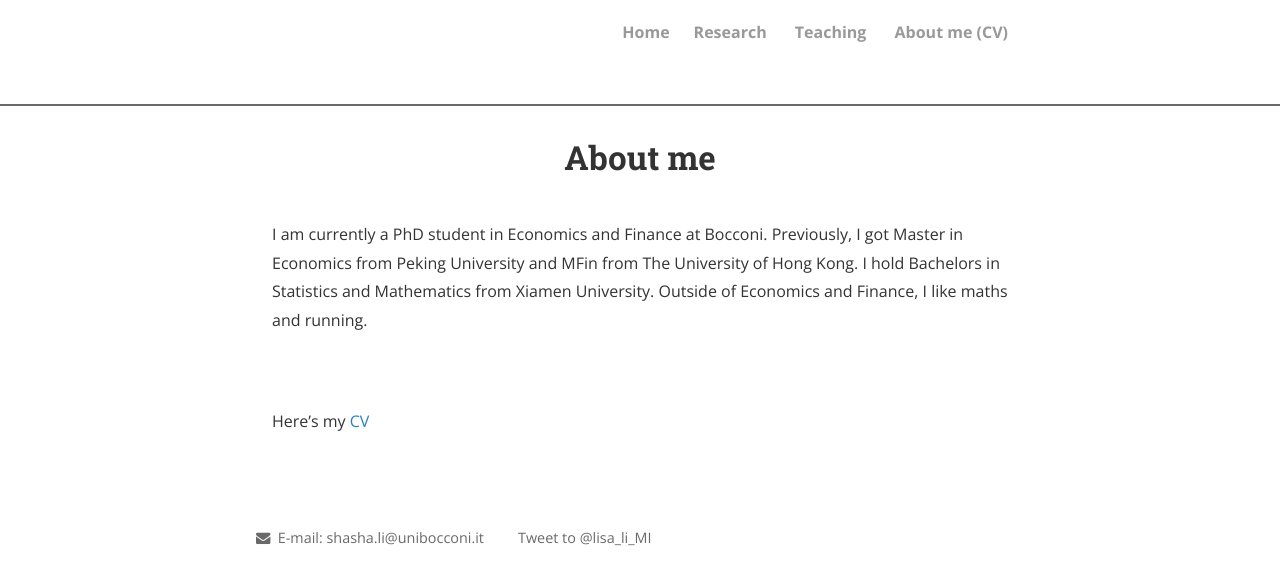
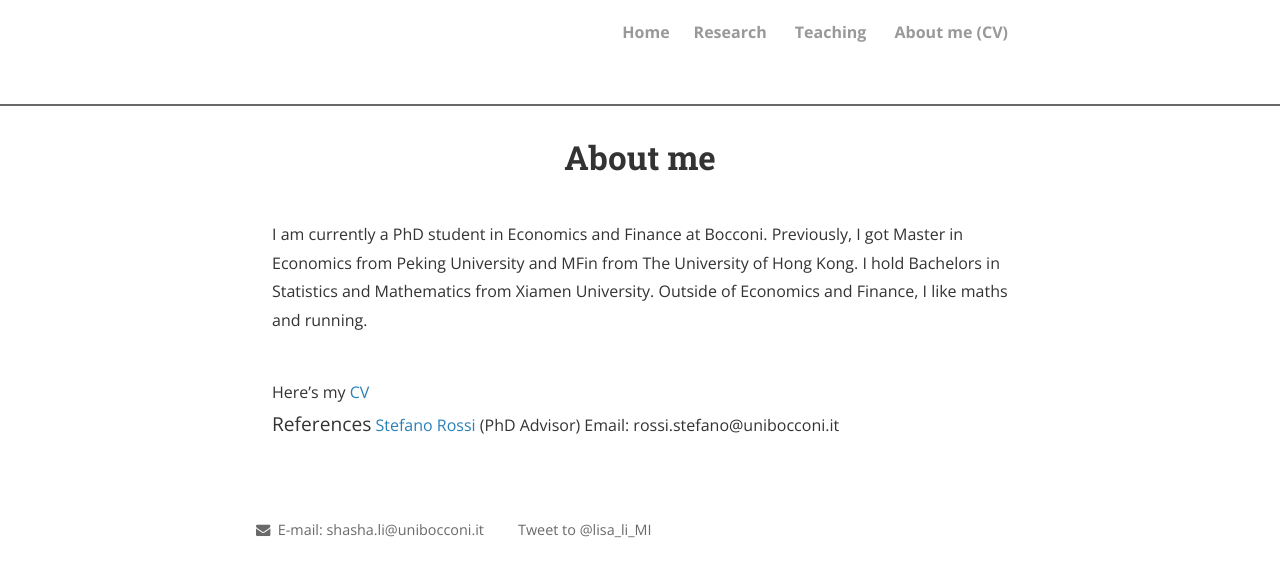
Before and after one commit to shasha-li/shasha-li.github.io, a Jekyll site: the page built from CV.md, in a window 1280 px wide. Shown: the top 585 px of the page. Built offline with Jekyll 4.4.1, drawn with Linux system fonts in a browser that asks for light colours; nearby versions of some CDN libraries; comment, search, counter and statistics services are not loaded; a style sheet for code colours, icons or effects is not loaded.

Commit message:
Update CV.md

```diff
--- a/CV.md
+++ b/CV.md
@@ -5,8 +5,12 @@ permalink: /CV/
 ---
 I am currently a PhD student in Economics and Finance at Bocconi. Previously, I got Master in Economics from Peking University and MFin from The University of Hong Kong. I hold Bachelors in Statistics and Mathematics from Xiamen University. Outside of Economics and Finance, I like maths and running.
 <br>
-<br>
+
 
 Here's my <a href="https://shasha-li.github.io/content/SHASHA%20LI%20CV.pdf" target="_blank">CV</a>
-
 <br>
+<big>References</big>
+<a href="https://sites.google.com/site/srossi2212">Stefano Rossi</a> (PhD Advisor)
+Email: rossi.stefano@unibocconi.it
+<br>
+<br>
```
